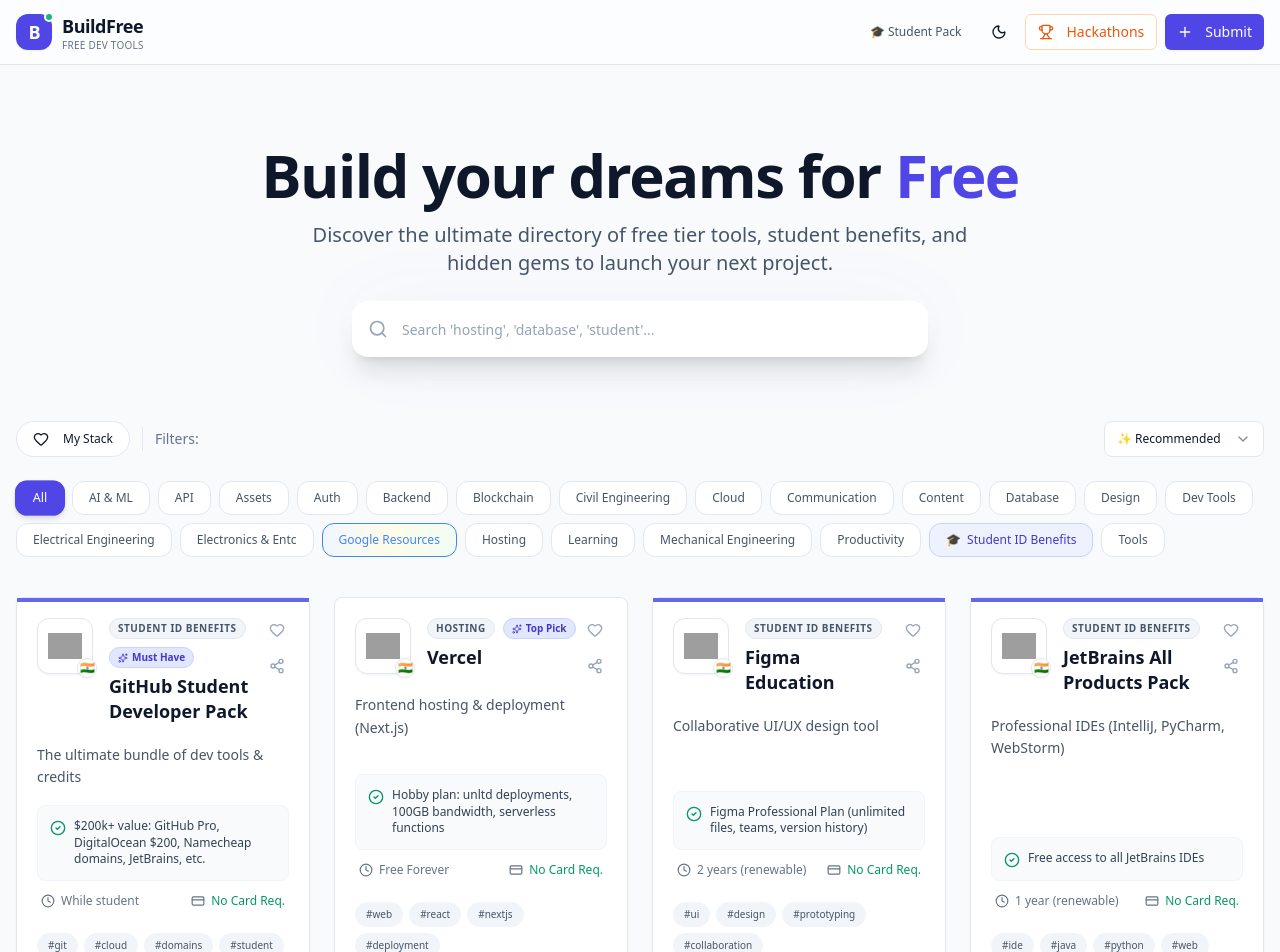
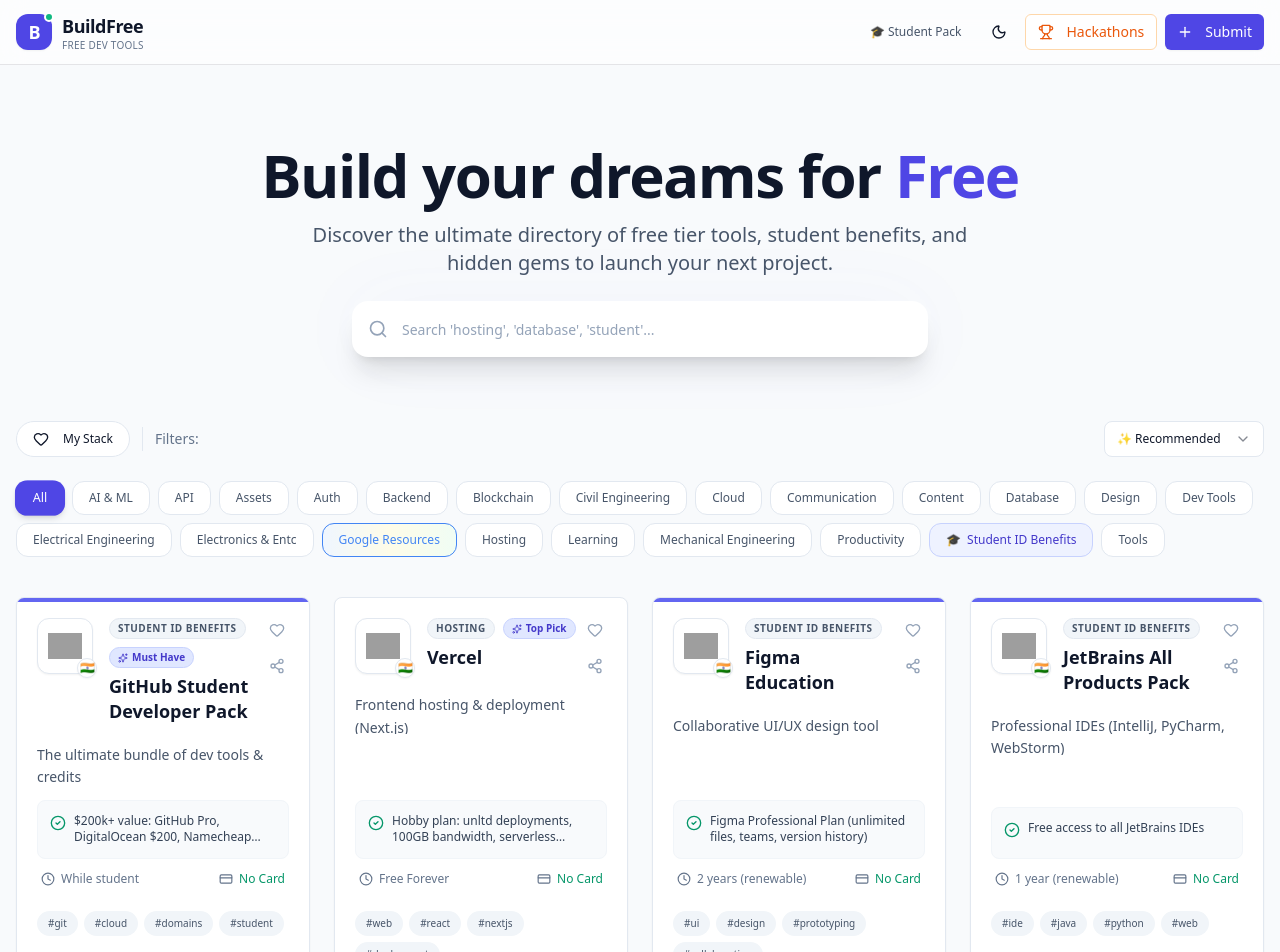
Before and after one commit to SurajsinghBayas/buildfree, a React (Vite) app: page / in a window 1280 px wide. Shown: the top 952 px of the page. Built offline with nearby package versions, Linux system fonts and the light colour scheme; grey boxes are pictures that could not be loaded.

Commit message:
feat: improve ResourceCard layout, responsiveness, and text truncation for better display.

```diff
--- a/src/components/resources/ResourceCard.tsx
+++ b/src/components/resources/ResourceCard.tsx
@@ -67,20 +67,20 @@
             transition={{ type: "spring", stiffness: 400, damping: 17 }}
             className="h-full"
         >
-            <Card className={`h-full flex flex-col group relative overflow-visible border-slate-200 dark:border-slate-800 bg-white dark:bg-slate-950/50 transition-colors duration-300 shadow-sm hover:shadow-md ${resource.category === "Google Resources"
-                    ? "hover:border-[#4285F4] dark:hover:border-[#4285F4]"
-                    : "hover:border-indigo-500 dark:hover:border-indigo-400"
+            <Card className={`h-full flex flex-col group relative overflow-hidden border-slate-200 dark:border-slate-800 bg-white dark:bg-slate-950/50 transition-colors duration-300 shadow-sm hover:shadow-md ${resource.category === "Google Resources"
+                ? "hover:border-[#4285F4] dark:hover:border-[#4285F4]"
+                : "hover:border-indigo-500 dark:hover:border-indigo-400"
                 }`}>
 
                 {/* Top Highlight strip for Featured/Student Items - SOLID COLOR */}
                 {resource.category === "Student ID Benefits" && (
-                    <div className="absolute top-0 left-0 right-0 h-1 bg-indigo-500" />
+                    <div className="absolute top-0 left-0 right-0 h-1 bg-indigo-500 rounded-t-lg" />
                 )}
 
                 {/* Google Resources - GDG Theme Gradient (Blue, Red, Yellow, Green) */}
                 {resource.category === "Google Resources" && (
                     <div
-                        className="absolute top-0 left-0 right-0 h-1.5"
+                        className="absolute top-0 left-0 right-0 h-1.5 rounded-t-lg overflow-hidden"
                         style={{
                             background: "linear-gradient(90deg, #4285F4 0%, #EA4335 33%, #FBBC04 66%, #34A853 100%)"
                         }}
@@ -168,36 +168,36 @@
                 </CardHeader>
 
                 <CardContent className="px-5 py-2 flex-grow flex flex-col gap-4">
-                    <p className="text-sm text-slate-600 dark:text-slate-400 leading-relaxed line-clamp-2 min-h-[2.5rem]">
+                    <p className="text-sm text-slate-600 dark:text-slate-400 leading-relaxed line-clamp-2 h-10">
                         {resource.useCase}
                     </p>
 
                     <div className="space-y-3 mt-auto">
-                        <div className="bg-slate-50 dark:bg-slate-900/50 p-3 rounded-lg border border-slate-100 dark:border-slate-800">
+                        <div className="bg-slate-50 dark:bg-slate-900/50 p-3 rounded-lg border border-slate-100 dark:border-slate-800 min-h-[52px]">
                             <div className="flex items-start gap-2">
                                 <CheckCircle2 className="w-4 h-4 text-emerald-600 dark:text-emerald-500 shrink-0 mt-0.5" />
-                                <span className="text-xs font-medium text-slate-700 dark:text-slate-300 leading-snug">
+                                <span className="text-xs font-medium text-slate-700 dark:text-slate-300 leading-snug line-clamp-2">
                                     {resource.freeWhat}
                                 </span>
                             </div>
                         </div>
 
-                        <div className="flex items-center justify-between text-xs text-slate-500 dark:text-slate-400 px-1">
-                            <div className="flex items-center gap-1.5 shrink-0" title="Duration">
-                                <Clock className="w-3.5 h-3.5" />
-                                <span className="font-medium whitespace-nowrap">{resource.duration}</span>
+                        <div className="flex items-center justify-between flex-wrap gap-2 text-xs text-slate-500 dark:text-slate-400 px-1">
+                            <div className="flex items-center gap-1.5 min-w-0" title="Duration">
+                                <Clock className="w-3.5 h-3.5 shrink-0" />
+                                <span className="font-medium truncate">{resource.duration}</span>
                             </div>
                             <div className="flex items-center gap-1.5 shrink-0" title="Credit Card Requirement">
-                                <CreditCard className="w-3.5 h-3.5" />
+                                <CreditCard className="w-3.5 h-3.5 shrink-0" />
                                 <span className={cn("font-medium whitespace-nowrap", resource.requiresCreditCard === "No" ? "text-emerald-600 dark:text-emerald-400" : "text-amber-600 dark:text-amber-400")}>
-                                    {resource.requiresCreditCard === "No" ? "No Card Req." : "Card Required"}
+                                    {resource.requiresCreditCard === "No" ? "No Card" : "Card Req."}
                                 </span>
                             </div>
                         </div>
                     </div>
 
                     {/* Tags */}
-                    <div className="flex flex-wrap gap-1.5 pt-2">
+                    <div className="flex flex-wrap gap-1.5 pt-2 h-[60px] overflow-hidden">
                         {resource.tags.slice(0, 4).map(tag => (
                             <button
                                 key={tag}
@@ -205,7 +205,7 @@
                                     e.preventDefault();
                                     onTagClick?.(tag);
                                 }}
-                                className="text-[10px] font-medium px-2.5 py-1 rounded-full bg-slate-100 dark:bg-slate-800 text-slate-600 dark:text-slate-400 hover:bg-slate-200 dark:hover:bg-slate-700 transition-colors cursor-pointer border border-transparent"
+                                className="text-[10px] font-medium px-2.5 py-1 rounded-full bg-slate-100 dark:bg-slate-800 text-slate-600 dark:text-slate-400 hover:bg-slate-200 dark:hover:bg-slate-700 transition-colors cursor-pointer border border-transparent h-fit"
                             >
                                 #{tag}
                             </button>
```
